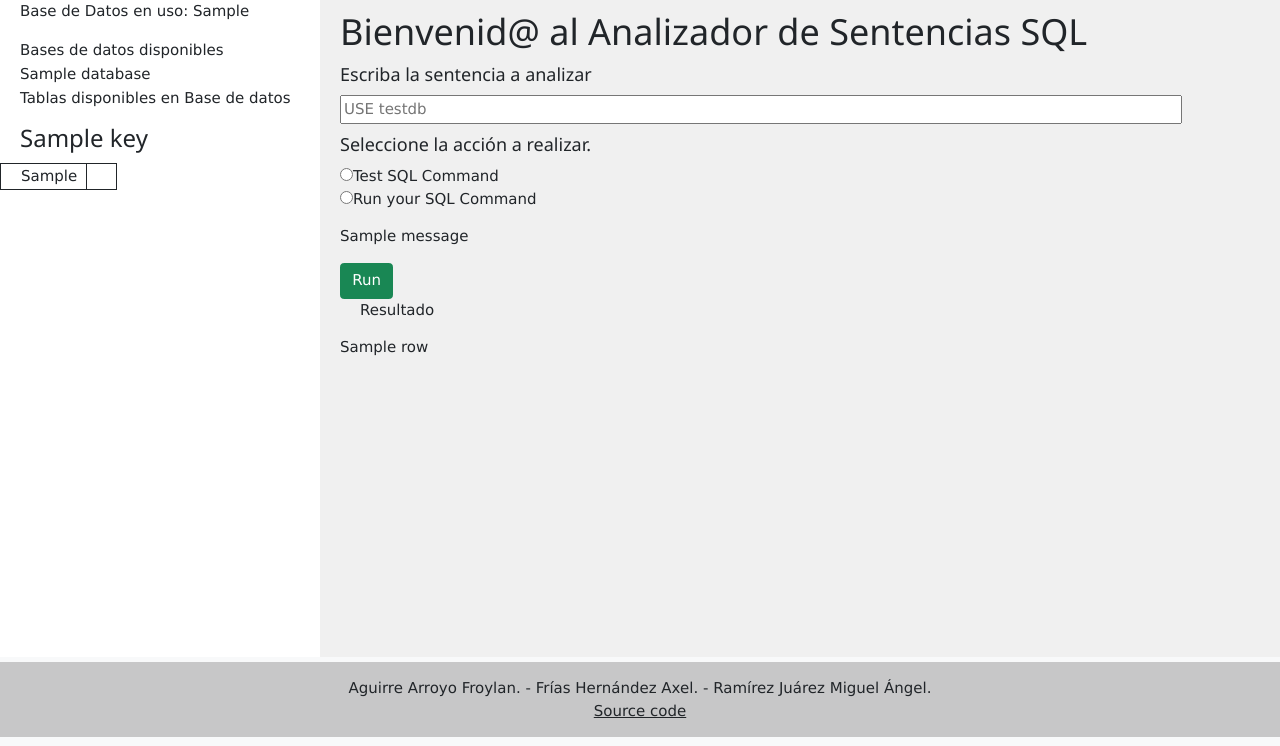
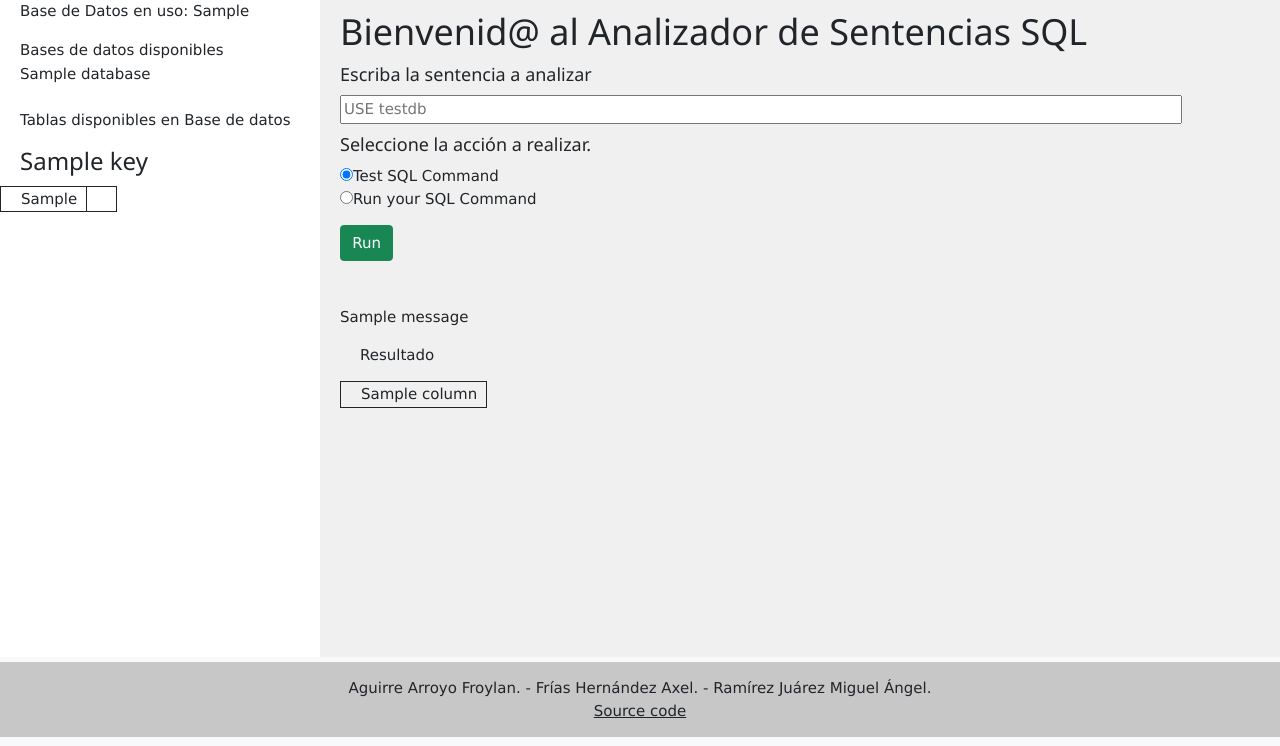
Before and after one commit to Miguel-RJ/ProyectoCompiladores, a Flask app: template templates/index.html in a window 1280 px wide. Shown: the part 54-800 px from the top of the page. Run offline with Flask 2, Linux system fonts and the light colour scheme; the template is opened without the code that fills it: most values are stand-ins (such as "Sample title", 1, 10 or a date in 2020); one stand-in notice (Sample message) is shown.

Commit message:
Finalizado

```diff
--- a/App.py
+++ b/App.py
@@ -35,12 +35,19 @@ def execute_command():
         command = request.form['command']
         result = test(command, True)
         if result != None:
-            op, flash_message = run_command(result)
-            flash(flash_message)
-            return redirect(url_for('index'))
+            if request.form['is_sql_command'] == 'run':
+                op, flash_message = run_command(result, True)
+                flash(flash_message)
+                return redirect(url_for('index'))
+            if request.form['is_sql_command'] == 'evaluate':
+                op, flash_message = run_command(result, False)
+                flash(flash_message)
+                return redirect(url_for('index'))
         return "Sin respuesta"
 
-def run_command(result):
+def run_command(result, allow):
+    if not allow:
+        return 0, f'Se restringió la operación {result[0]}. Intentaron ejecutar: {result[1]}'
     if result[0] == "create database":
         if os.path.exists('databases/'+ result[1][15:].strip() + '.db'):
             return 1, f"Ya existe la Base de Datos {result[1][15:].strip()}"
--- a/requirements.txt
+++ /dev/null
@@ -1,2 +0,0 @@
-nose
-sphinx
--- a/templates/index.html
+++ b/templates/index.html
@@ -79,9 +79,8 @@
     <tbody>
         {% for database in available_databases %}
         <tr >
-
             {% if db_in_use == database %}
-            <td class="text"><p id="blond">{{ database }} <-- en uso</p></td>
+            <td class="text"><h6 id="blond">{{ database }} <-- en uso</h6></td>
             {% else %}
             <td class="text">{{ database }}</td>
             {% endif %}
@@ -92,6 +91,7 @@
 {% endif %}
 
 {% if available_tables is defined %}
+<br>
 <p class="text">
     Tablas disponibles en Base de datos
 </p>
@@ -123,22 +123,23 @@
     <input type="text" name="command" placeholder="USE testdb" size="100"><br>
     <h5>Seleccione la acci&oacute;n a realizar.</h5>
     <p>
-        <input type="radio" name="is_sql_command" value="evaluate" class="text">Test SQL Command<br>
+        <input type="radio" name="is_sql_command" value="evaluate" class="text" checked>Test SQL Command<br>
 
         <input type="radio" name="is_sql_command" value="run" class="text">Run your SQL Command<br>
-        {% with messages = get_flashed_messages() %}
+
+    </p>
+
+    <button class="btn btn-success" type="submit">
+        Run
+    </button>
+    <br><br><br>
+    {% with messages = get_flashed_messages() %}
         {% if messages %}
         {% for message in messages %}
             <p>{{ message }}</p>
         {% endfor %}
         {% endif %}
         {% endwith %}
-    </p>
-
-    <button class="btn btn-success" type="submit">
-        Run
-    </button>
-
     {% if selected_items is defined%}
 <p class="text">
     Resultado
@@ -146,7 +147,9 @@
     <table>
         {% for row in selected_items %}
         <tr class="text" id="datatable">
-            {{row}}
+            {% for column in row %}
+                <td class="text" id="datatable">{{ column }}</td>
+            {% endfor%}
         </tr>
         {% endfor %}
     </table>
```
Also changed, not shown: database.db (deleted), databases/Axel.db, databases/Froyo.db (deleted), databases/Holi;.db (deleted), databases/Mike.db (deleted), databases/hola.db (added), databases/injection.db (added), databases/injection2.db (added), databases/prueba;.db (deleted), test.db (deleted).
